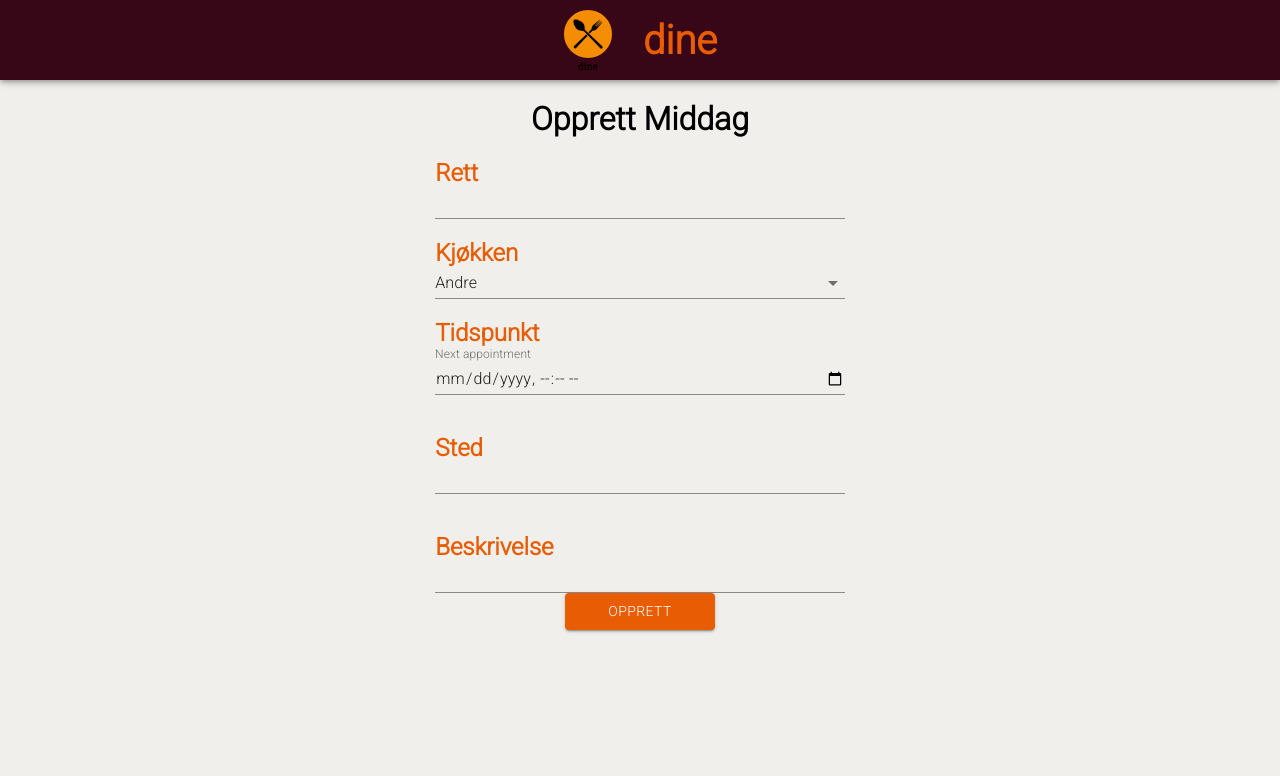
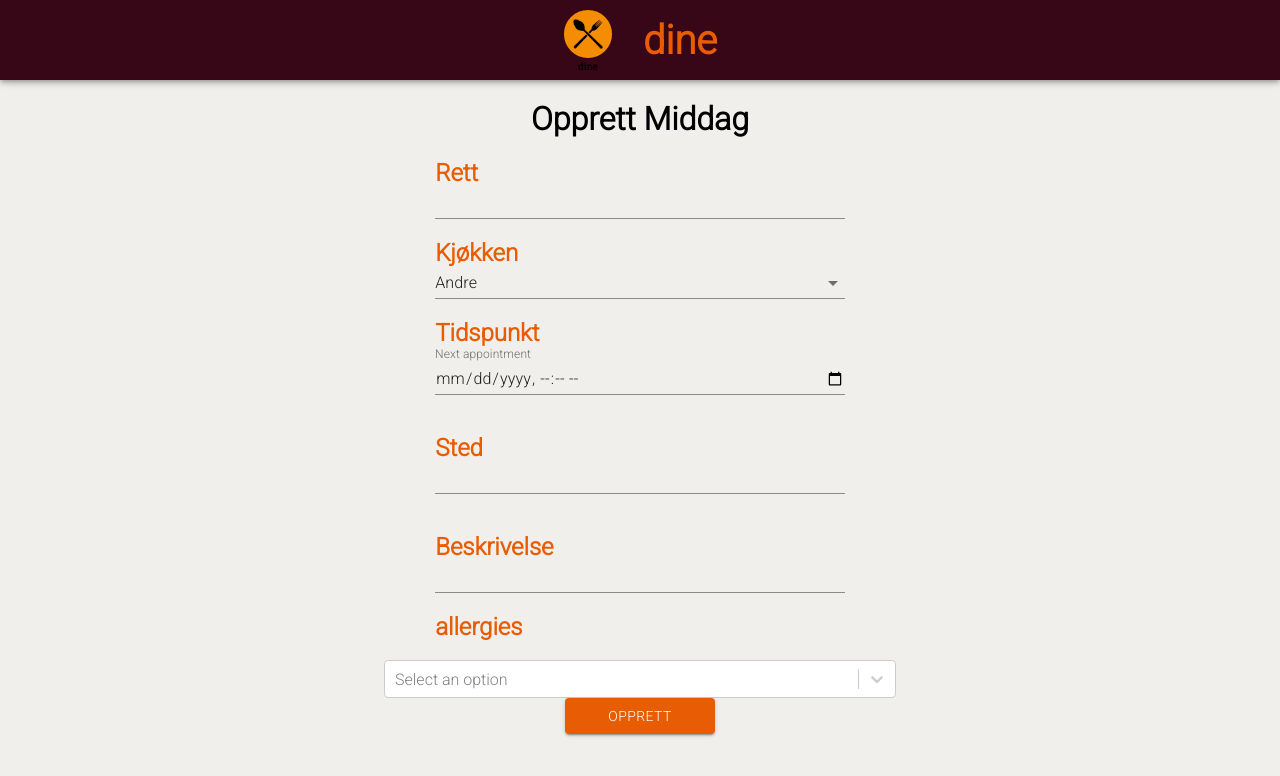
Before and after one commit to ulrik2204/dine-frontend, a React (Create React App) app: page /createdinnerevent in a window 1280 px wide. Shown: the top 776 px of the page. Built offline with nearby package versions, Linux system fonts and the light colour scheme; no server answers.

Commit message:
add dropdownmenu with multiple select and searchable fields

```diff
--- a/src/pages/CreateDinnerPage/index.tsx
+++ b/src/pages/CreateDinnerPage/index.tsx
@@ -2,13 +2,14 @@ import React, { useCallback, useEffect, useState } from 'react';
 import Button from '@material-ui/core/Button';
 import NativeSelect from '@material-ui/core/NativeSelect';
 import TextField from '@material-ui/core/TextField';
-import { usePostDinnerToAPI } from '../../actions/apiCalls';
+import { useGetAllAllergiesFromAPI, usePostDinnerToAPI } from '../../actions/apiCalls';
 import { Dinner } from '../../util/types';
 import { useHistory } from 'react-router-dom';
 import useDidMountEffect from '../../actions/useDidMountEffect';
 import styles from './styles.module.css';
 import { StylesProvider } from '@material-ui/core/styles';
 import { defaultDinner } from '../../util/constants';
+import Select from 'react-select';
 
 /**
  * The component page for creating a dinner element
@@ -19,10 +20,12 @@ const CreateDinnerPage: React.FunctionComponent = () => {
   const [cuisine, setCuisine] = useState('Andre');
   const [dateTime, setDateTime] = useState(new Date().toISOString());
   const [location, setLocation] = useState('');
+  const [allergy, setAllergy] = useState('');
   const [description, setDescription] = useState('');
   const [dinnerState, setDinnerState] = useState<Dinner>(defaultDinner);
   const status = usePostDinnerToAPI(dinnerState);
   const history = useHistory();
+  const allergies = useGetAllAllergiesFromAPI();
 
   // The function for taking in the form input and sening it as a post request to the backend
   const sendForm = useCallback(
@@ -58,6 +61,10 @@ const CreateDinnerPage: React.FunctionComponent = () => {
       alert('Noe gikk galt, prøv på nytt');
     }
   }, [status]);
+
+  const allergyOptions = allergies.map((item) => {
+    return { value: item.id, label: item.allergy };
+  });
 
   return (
     <StylesProvider injectFirst>
@@ -111,6 +118,11 @@ const CreateDinnerPage: React.FunctionComponent = () => {
           value={description}
           onChange={(event) => setDescription(event.target.value)}
         ></TextField>
+        <h2 className={styles.createDinnerH2}>allergies</h2>
+        <br></br>
+
+        <Select options={allergyOptions} placeholder="Select an option" isMulti isSearchable />
+
         <div className={styles.buttonDiv}>
           <Button
             variant="contained"
```
Also changed, not shown: package.json (+6 -2 lines), 2 other files (tests, documents, lock files or other folders).
